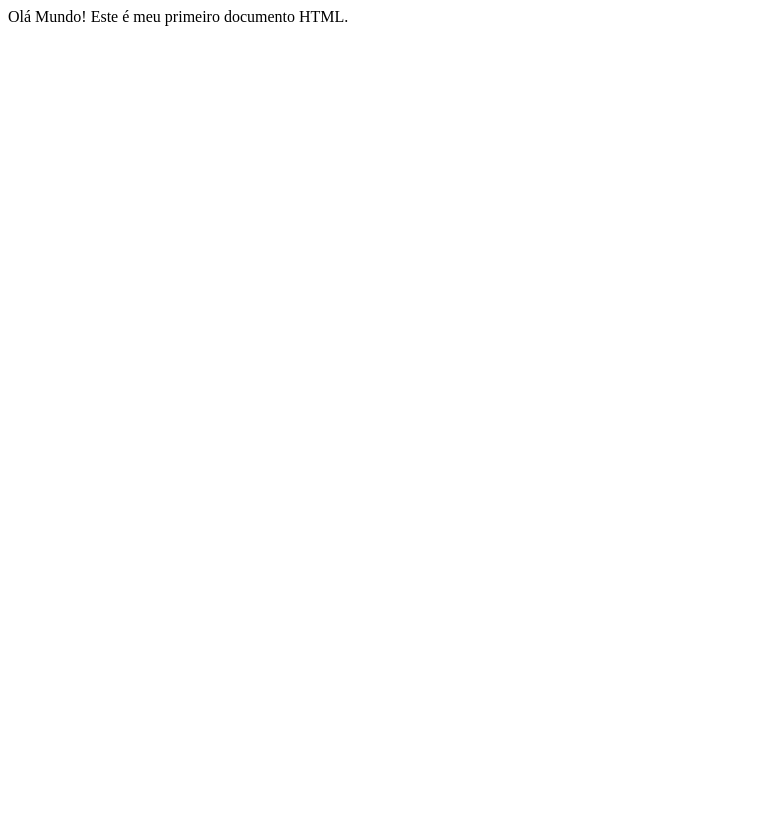
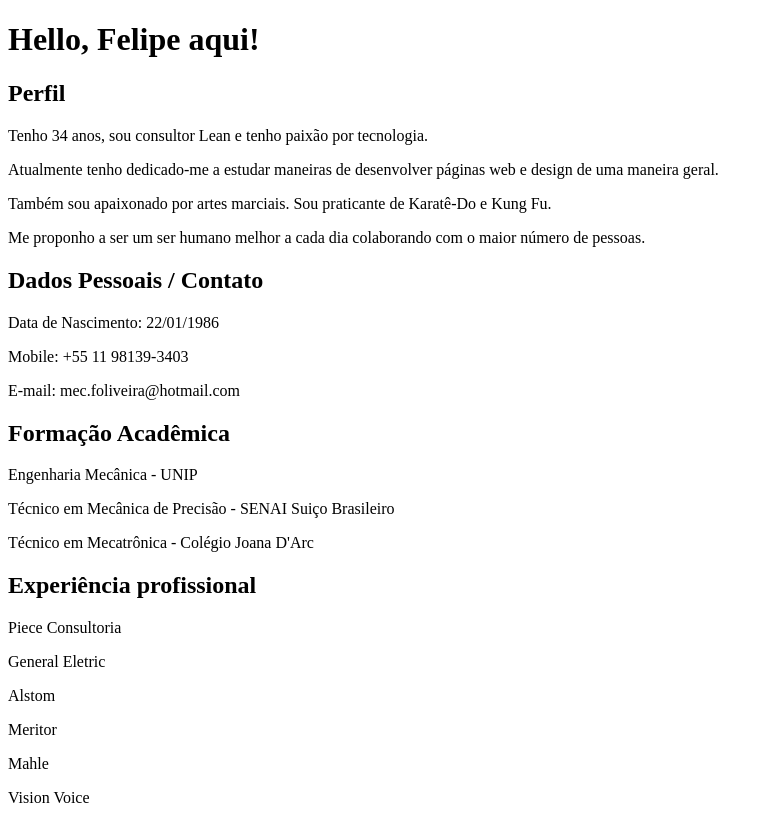
Before and after one commit to mecfoliveira86/frontend, a plain HTML site: page index.html in a window 1280 px wide. Shown: the whole page, without its empty margins (0-773 px from the left). Before the commit the page ends 800 px from the top, so only its background shows below. Drawn offline with Linux system fonts and the light colour scheme.

Commit message:
resolução do exercicio 2.b

```diff
--- a/index.html
+++ b/index.html
@@ -6,6 +6,42 @@
         <!--Título da Página a ser exibido na aba do navegador.-->
     </head>
     <body>
-        Olá Mundo! Este é meu primeiro documento HTML.
+        <header>
+            <h1>Hello, Felipe aqui!</h1>
+
+        </header>
+        <section>
+            <article>
+                <h2>Perfil</h2>
+                <p>Tenho 34 anos, sou consultor Lean e tenho paixão por tecnologia.</p>
+                <p>Atualmente tenho dedicado-me a estudar maneiras de desenvolver páginas web e design de uma maneira geral.</p>
+                <p>Também sou apaixonado por artes marciais. Sou praticante de Karatê-Do e Kung Fu.</p>
+                <p>Me proponho a ser um ser humano melhor a cada dia colaborando com o maior número de pessoas.</p>
+            </article>
+        </section>
+        <section>
+            <article>
+                <h2>Dados Pessoais / Contato</h2>
+                <p>Data de Nascimento: 22/01/1986</p>
+                <p>Mobile: +55 11 98139-3403</p>
+                <p>E-mail: mec.foliveira@hotmail.com</p>
+            </article>
+        </section>
+        <section>
+            <h2>Formação Acadêmica</h2>
+            <p>Engenharia Mecânica - UNIP</p>
+            <p>Técnico em Mecânica de Precisão - SENAI Suiço Brasileiro</p>
+            <p>Técnico em Mecatrônica - Colégio Joana D'Arc</p>
+        </section>
+        <section>
+            <h2>Experiência profissional</h2>
+            <p>Piece Consultoria</p>
+            <p>General Eletric</p>
+            <p>Alstom</p>
+            <p>Meritor</p>
+            <p>Mahle</p>
+            <p>Vision Voice</p>
+        </section>
+
     </body>
 </html>
```
